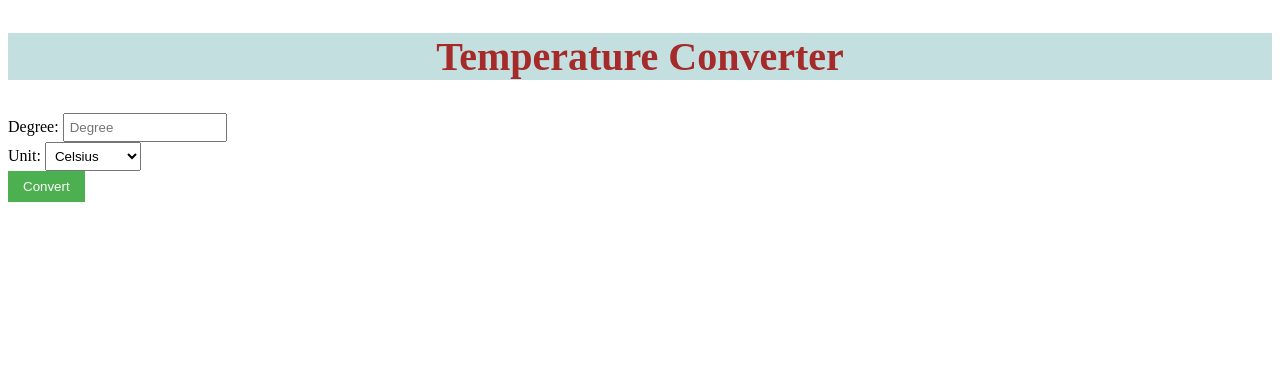
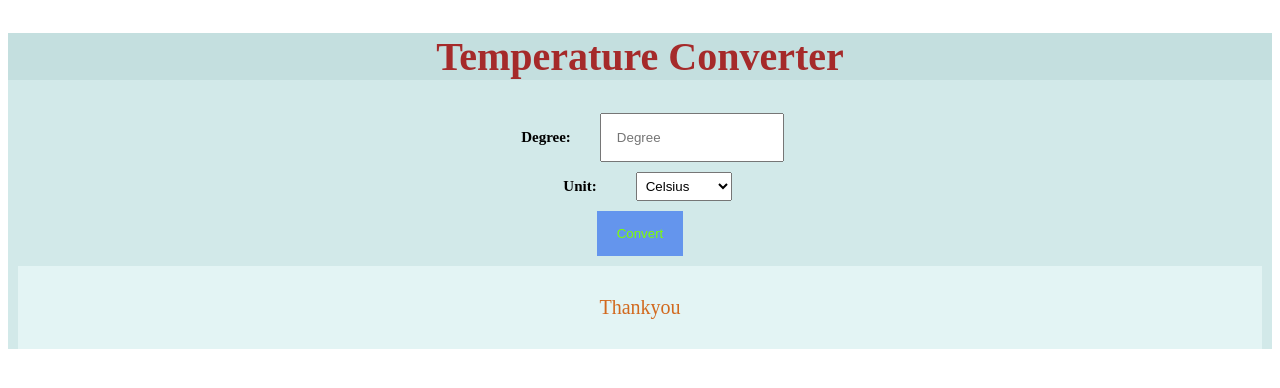
Before and after one commit to SupriyaGanne/New, a plain HTML site: page tempconverter.html in a window 1280 px wide. Drawn offline with Linux system fonts and the light colour scheme.

Commit message:
third commit

```diff
--- a/temp_s.css
+++ b/temp_s.css
@@ -12,7 +12,14 @@ select {
     padding: 5px;
     margin: 10px;
   }
-
+input[type="text"] {
+    padding: 15px;
+    width: 150px;
+  }
+#result {
+    font-weight: bold;
+    margin-top: 10px;
+  }
 section label select{
     background-color: #F8E8EE;
     margin: 0;
@@ -21,3 +28,16 @@ section label select{
     justify-content: space-between;
 
 }
+.start{
+    background-color: #D2E9E9;
+    text-align: center;
+}
+.end{
+    background-color: #E3F4F4;
+    color: chocolate;
+    margin: 10px;
+    padding: 10px;
+    font-size: 20px;
+    font-family: 'Times New Roman', Times, serif;
+    text-align: center;
+}
--- a/tempconverter.html
+++ b/tempconverter.html
@@ -4,6 +4,7 @@
   <meta charset="UTF-8">
   <meta name="viewport" content="width=device-width,initial-scale=1.0">
   <title>Temperature Converter</title>
+  <link rel="stylesheet" href="temp_s.css"/>
   <style>
     h2{
       font-size: 40px;
@@ -12,23 +13,12 @@
       color: brown;
     }
 
-    input[type="text"] {
-      padding: 5px;
-      width: 150px;
-    }
-    select {
-      padding: 5px;
-    }
     button {
-      padding: 8px 15px;
-      background-color: #4CAF50;
-      color: white;
+      padding: 15px 20px;
+      background-color:cornflowerblue ;
+      color:chartreuse;
       border: none;
       cursor: pointer;
-    }
-    #result {
-      font-weight: bold;
-      margin-top: 10px;
     }
   </style>
 </head>
@@ -55,6 +45,12 @@
     <div id="resultcontainer"></div>
 
     <script src="script.js"></script>
+    <section class="end">
+      <div>
+        <P>Thankyou</P>
+      </div>
+    </section>
   </section>
+
 </body>
 </html>
```
Also changed, not shown: script.js (+4 -3 lines).
